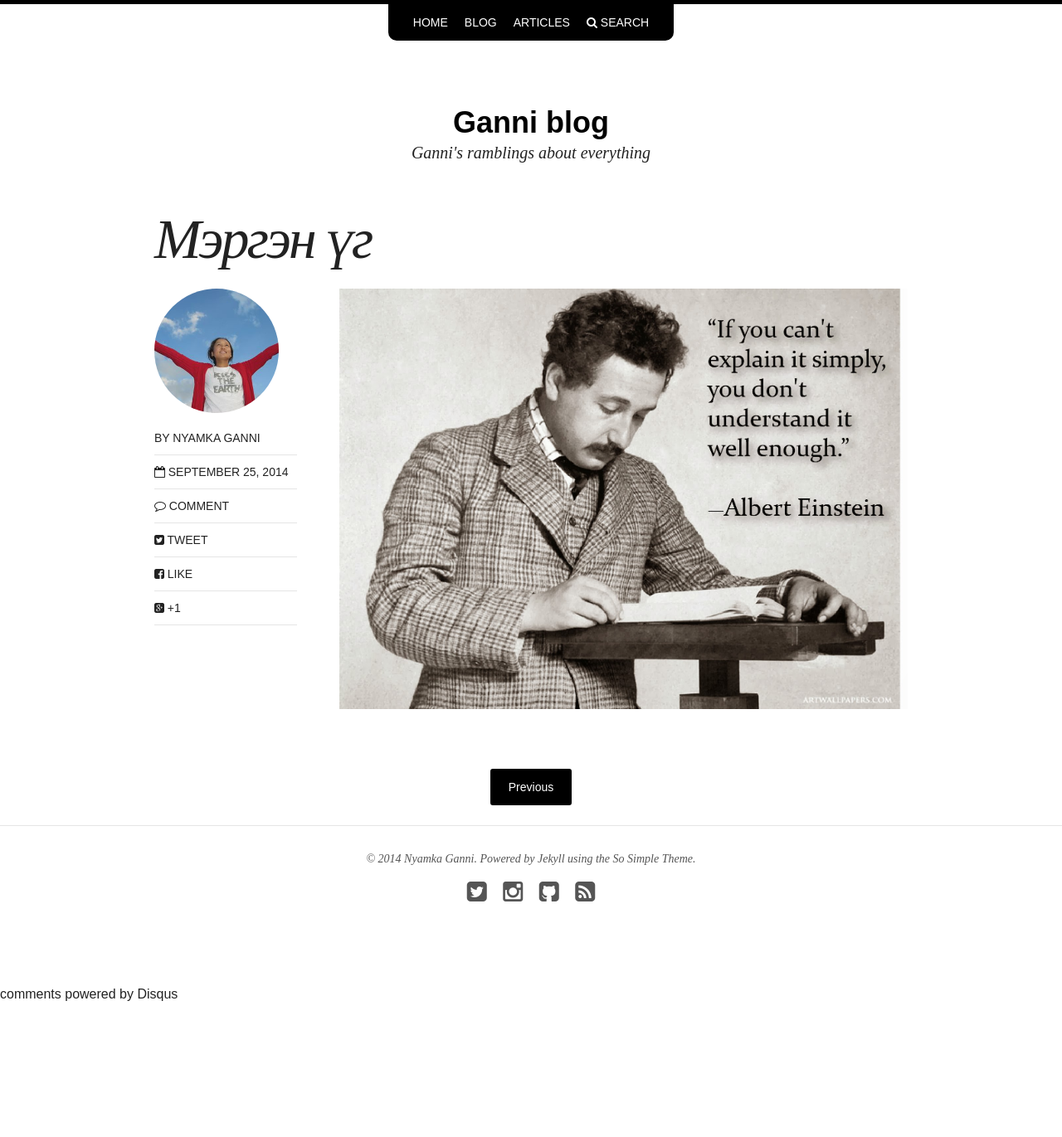
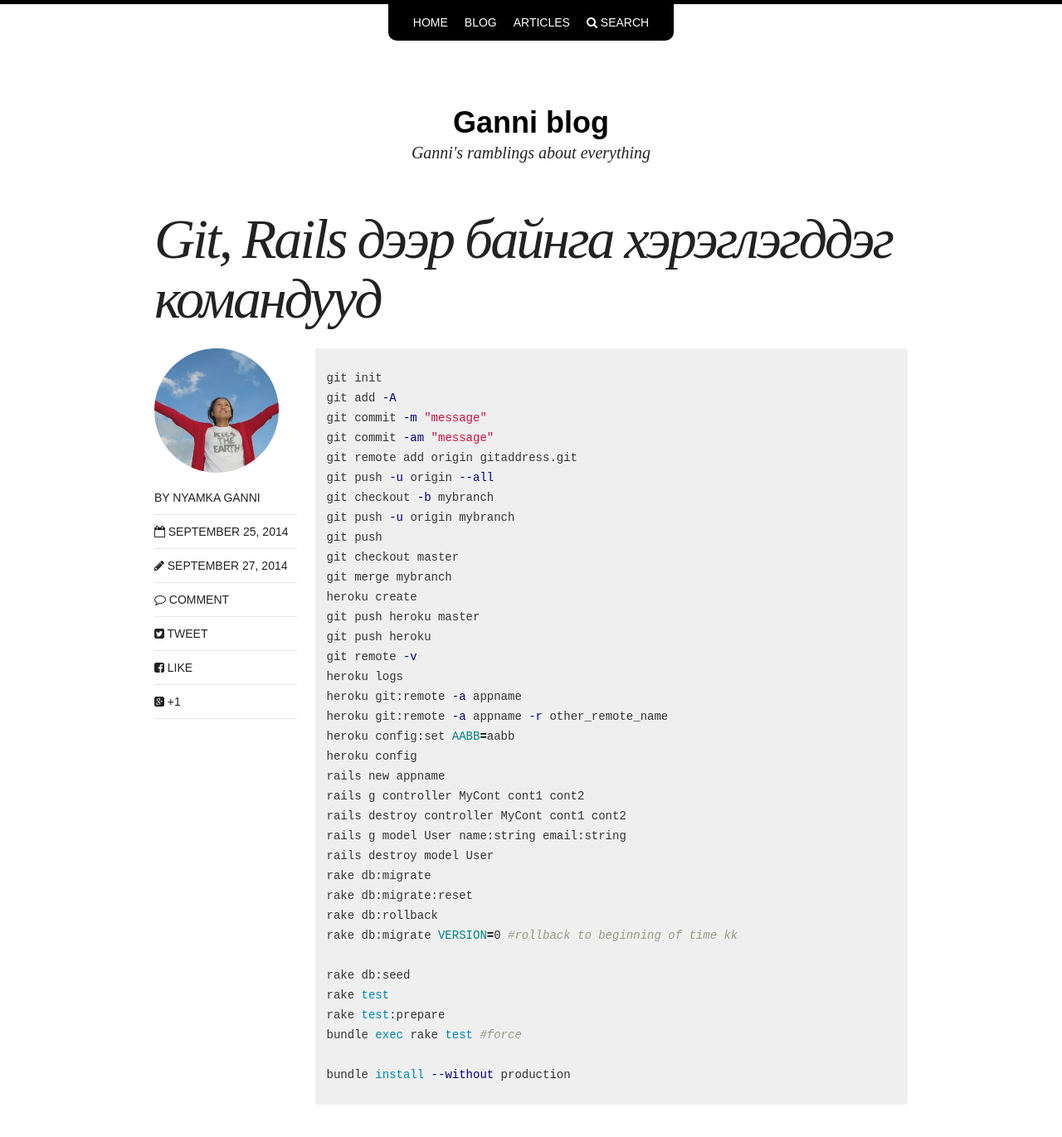
Before and after one commit to ganni/ganni.github.io, a Jekyll site: the page built from _posts/blog/2014-09-25-мэргэн-үг.md, in a window 1280 px wide and 1400 px high. Shown: the top 1371 px of the window at 83% size. Built offline with Jekyll 4.4.1, drawn with Linux system fonts in a browser that asks for light colours; nearby versions of some CDN libraries; comment, search, counter and statistics services are not loaded.

Commit message:
modified post

```diff
--- a/_posts/blog/2014-09-25-мэргэн-үг.md
+++ b/_posts/blog/2014-09-25-мэргэн-үг.md
@@ -1,7 +1,7 @@
 ---
 layout: post
-title: "Мэргэн үг"
-modified:
+title: "Git, Rails дээр байнга хэрэглэгддэг командууд"
+modified: 2014-09-27 20:20:37
 categories: blog
 excerpt:
 tags: []
@@ -11,6 +11,39 @@ date: 2014-09-25 17:26:48
 comments: true
 share: true
 ---
-
-![Einstein-quote]({{ site.url }}/images/quote-einstein.jpg)
-{: .pull-right}
+{% highlight shell %}
+git init
+git add -A
+git commit -m "message"
+git commit -am "message"
+git remote add origin gitaddress.git
+git push -u origin --all
+git checkout -b mybranch
+git push -u origin mybranch
+git push
+git checkout master
+git merge mybranch
+heroku create
+git push heroku master
+git push heroku
+git remote -v
+heroku logs
+heroku git:remote -a appname
+heroku git:remote -a appname -r other_remote_name
+heroku config:set AABB=aabb
+heroku config
+rails new appname
+rails g controller MyCont cont1 cont2
+rails destroy controller MyCont cont1 cont2
+rails g model User name:string email:string
+rails destroy model User
+rake db:migrate
+rake db:migrate:reset
+rake db:rollback
+rake db:migrate VERSION=0 #rollback to beginning of time kk
+rake db:seed
+rake test
+rake test:prepare
+bundle exec rake test #force
+bundle install --without production
+{% endhighlight %}
```
